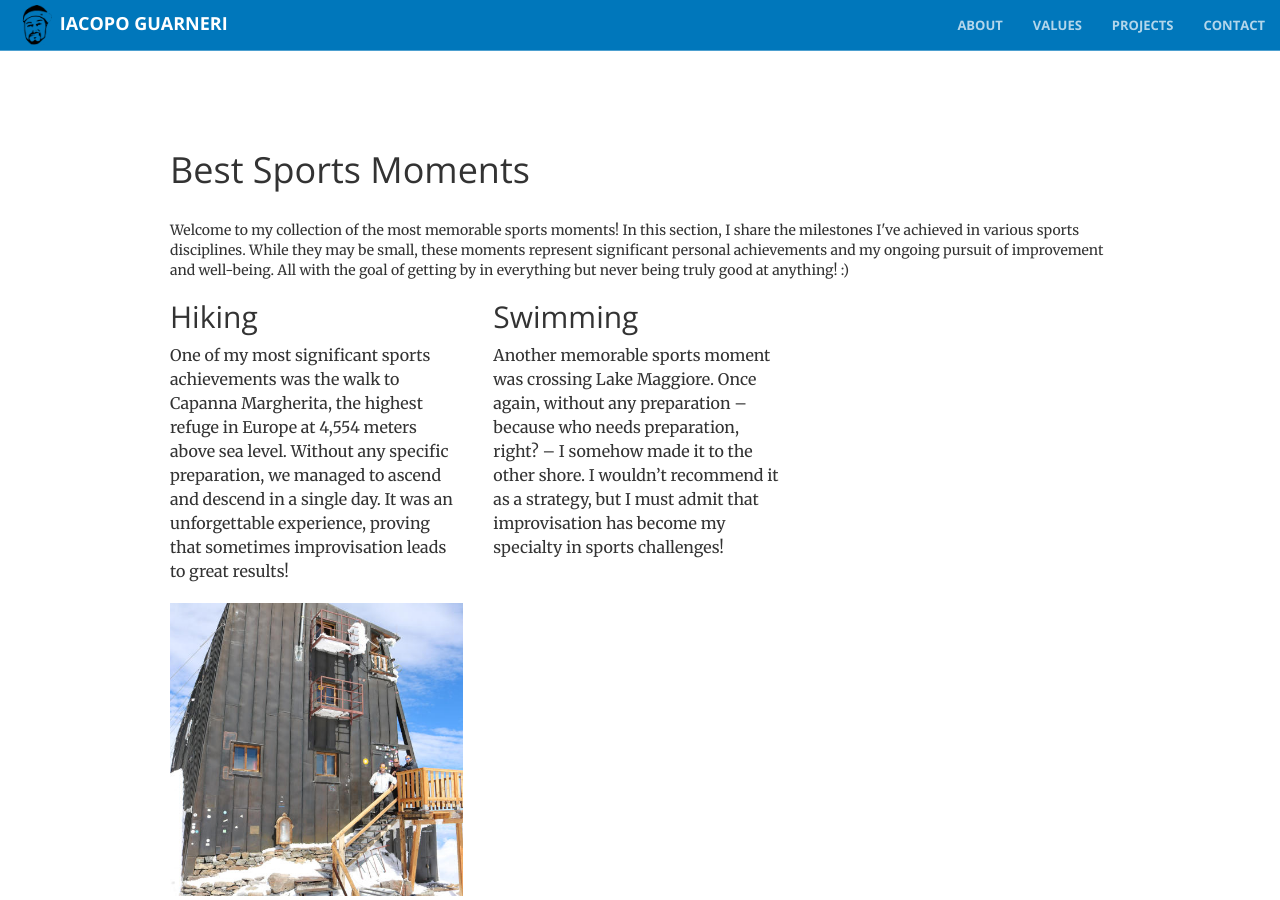
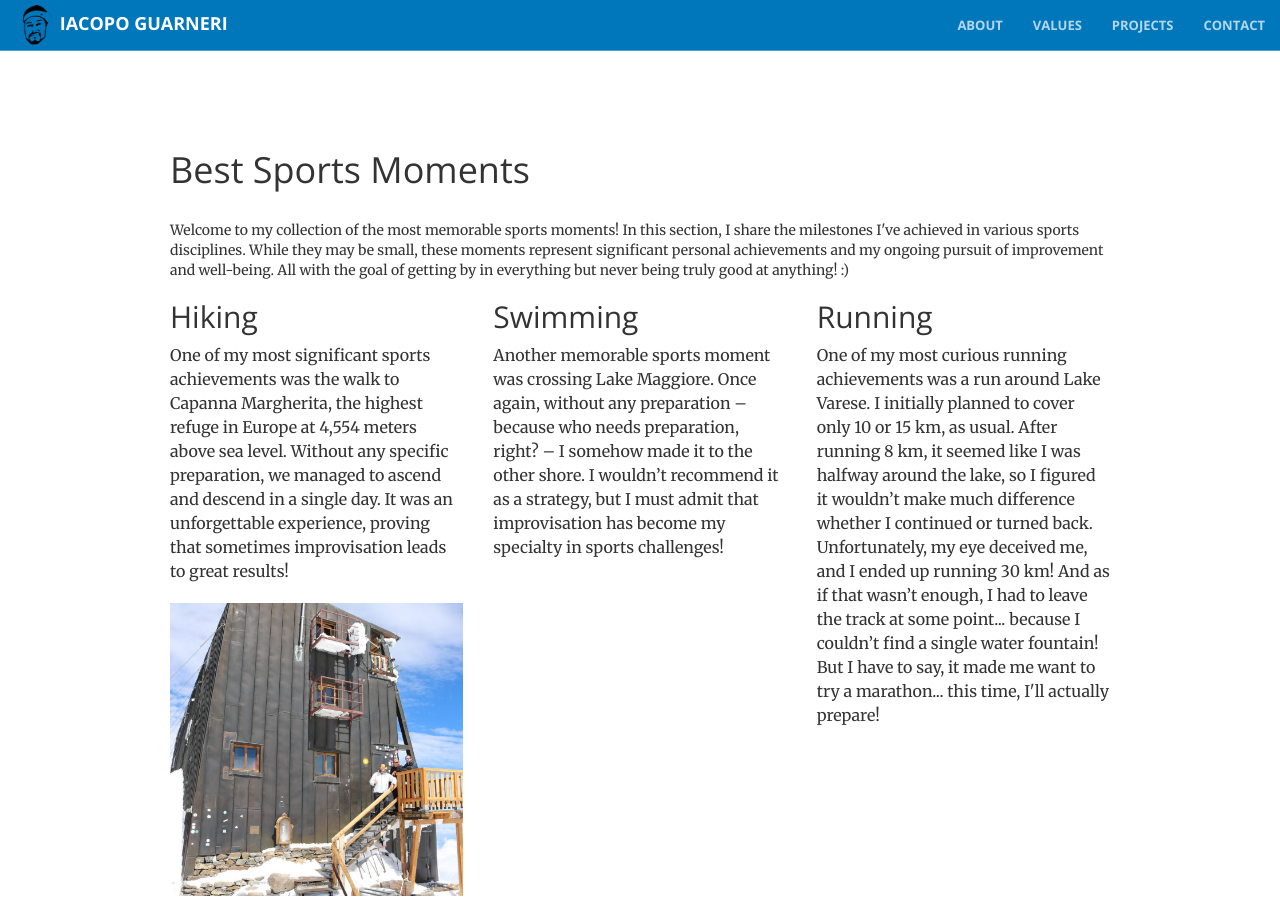
Before and after one commit to iacoposk8/iacoposk8.github.io, a Jekyll site: the page built from sports.html, in a window 1280 px wide and 900 px high. Built offline with Jekyll 4.4.1, drawn with Linux system fonts in a browser that asks for light colours; a script that is not in the unit is left out.

Commit message:
Update sports.html

```diff
--- a/sports.html
+++ b/sports.html
@@ -18,6 +18,11 @@ Welcome to my collection of the most memorable sports moments! In this section,
     <h2>Swimming</h5>
     <p>Another memorable sports moment was crossing Lake Maggiore. Once again, without any preparation – because who needs preparation, right? – I somehow made it to the other shore. I wouldn’t recommend it as a strategy, but I must admit that improvisation has become my specialty in sports challenges!</p>
     <div class="strava-embed-placeholder" data-embed-type="activity" data-embed-id="5779494328" data-style="standard"></div><script src="https://strava-embeds.com/embed.js"></script>
+  </div>
+  <div class="col-md-4">
+    <h2>Running</h5>
+    <p>One of my most curious running achievements was a run around Lake Varese. I initially planned to cover only 10 or 15 km, as usual. After running 8 km, it seemed like I was halfway around the lake, so I figured it wouldn’t make much difference whether I continued or turned back. Unfortunately, my eye deceived me, and I ended up running 30 km! And as if that wasn’t enough, I had to leave the track at some point... because I couldn’t find a single water fountain! But I have to say, it made me want to try a marathon... this time, I'll actually prepare!</p>
+    <div class="strava-embed-placeholder" data-embed-type="activity" data-embed-id="5779461884" data-style="standard"></div><script src="https://strava-embeds.com/embed.js"></script>
   </div>
 </div>
 
@@ -60,35 +65,3 @@ Welcome to my collection of the most memorable sports moments! In this section,
     </div>
   </div>
 </div>-->
-
-
-<!--
-
-<h2>Swimming</h2>
-<div class="row">
-  <div class="col-md-4">
-    <div class="p-3 border bg-light">
-      <div class="strava-embed-placeholder" data-embed-type="activity" data-embed-id="5779494328" data-style="standard"></div><script src="https://strava-embeds.com/embed.js"></script>
-    </div>
-  </div>
-  <div class="col-md-8">
-    <div class="p-3 border bg-light">
-      Another memorable sports moment was crossing Lake Maggiore. Once again, without any preparation – because who needs preparation, right? – I somehow made it to the other shore. I wouldn’t recommend it as a strategy, but I must admit that improvisation has become my specialty in sports challenges!
-    </div>
-  </div>
-</div>
-
-<h2>Running</h2>
-<div class="row">
-  <div class="col-md-8">
-    <div class="p-3 border bg-light">
-      One of my most curious running achievements was a run around Lake Varese. I initially planned to cover only 10 or 15 km, as usual. After running 8 km, it seemed like I was halfway around the lake, so I figured it wouldn’t make much difference whether I continued or turned back. Unfortunately, my eye deceived me, and I ended up running 30 km! And as if that wasn’t enough, I had to leave the track at some point... because I couldn’t find a single water fountain! But I have to say, it made me want to try a marathon... this time, I'll actually prepare!
-    </div>
-  </div>
-  <div class="col-md-4">
-    <div class="p-3 border bg-light">
-      <div class="strava-embed-placeholder" data-embed-type="activity" data-embed-id="5779461884" data-style="standard"></div><script src="https://strava-embeds.com/embed.js"></script>
-    </div>
-  </div>
-</div>
--->
```
